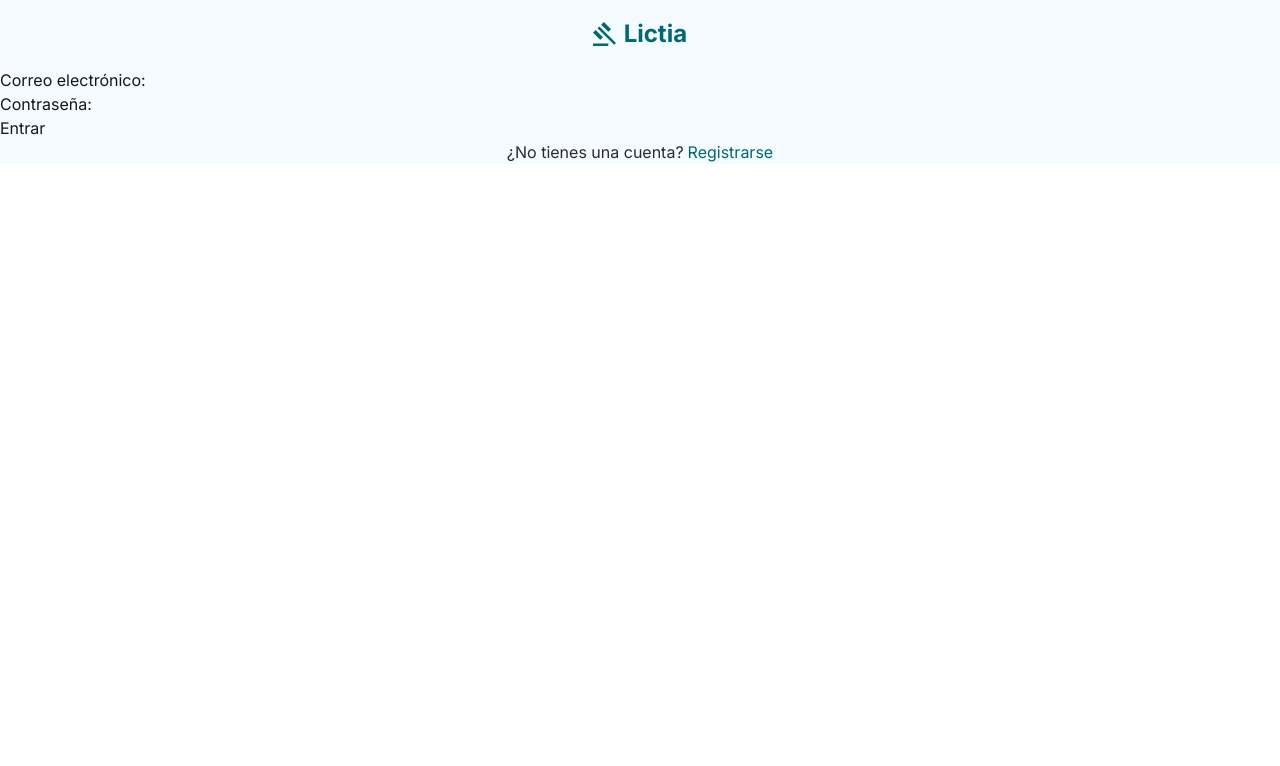
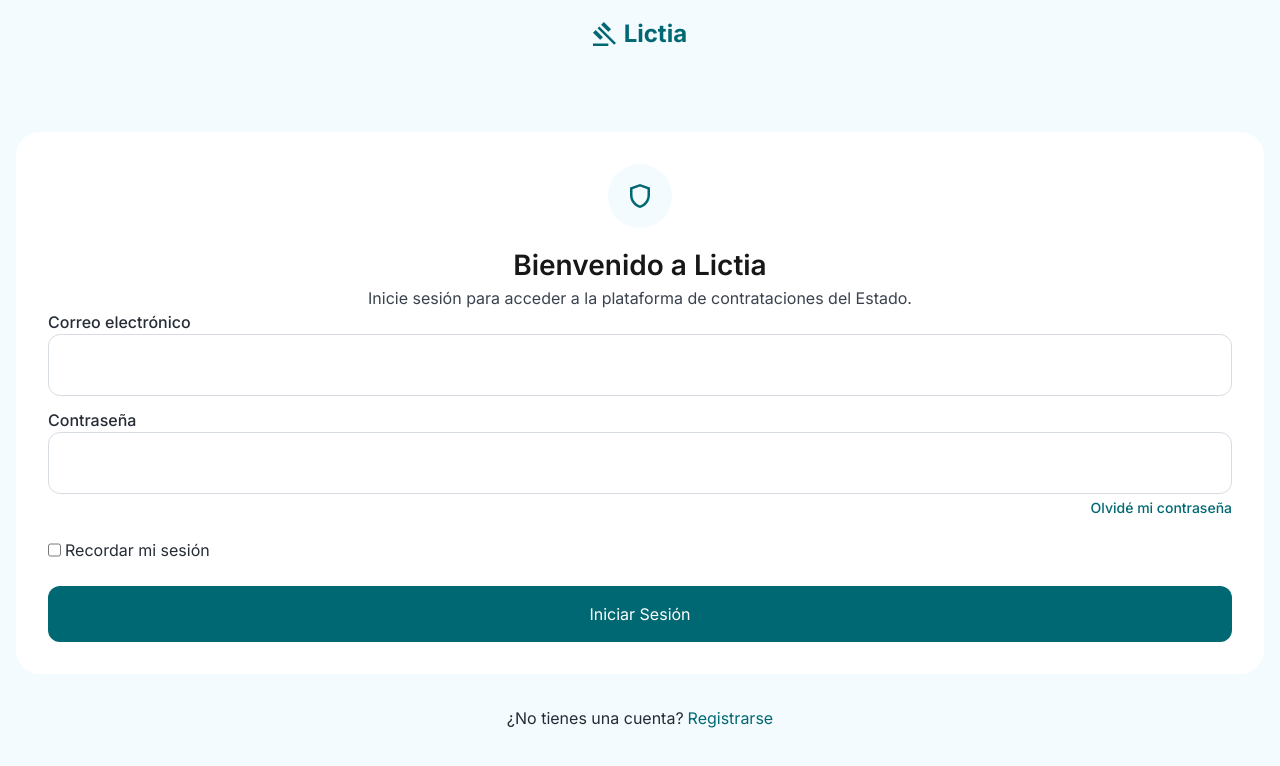
Before and after one commit to No-Country-simulation/S06-26-NC-Equipo-06, a Next.js app in the folder client/: page /auth/login in a window 1280 px wide. Shown: the top 766 px of the page. Built offline with nearby package versions, Linux system fonts and the light colour scheme; no server answers.

Commit message:
feat: implement login page with form validation, authentication handling, and global styles

```diff
--- a/client/src/app/auth/login/components/LoginForm.tsx
+++ b/client/src/app/auth/login/components/LoginForm.tsx
@@ -4,6 +4,7 @@ import React from "react";
 import { useFormik } from "formik";
 import { loginSchema, LoginFields } from "../login.schema";
 import useAuth from "@/hooks/useAuth";
+import Link from "next/link";
 
 const LoginForm = () => {
     const { login } = useAuth();
@@ -30,9 +31,18 @@ const LoginForm = () => {
     });
 
     return (
-        <form onSubmit={formik.handleSubmit}>
-            <div>
-                <label htmlFor="email">Correo electrónico:</label>
+        <form onSubmit={formik.handleSubmit} className="bg-background rounded-3xl mx-4 p-8 mb-8">
+            <div className="size-16 flex justify-center items-center bg-background-2 rounded-full mx-auto mb-4">
+                <img className="h-6 w-auto" src="/Icon/shield.svg" alt="Icono de escudo" />
+            </div>
+            <h1 className="font-semibold text-[28px] text-center">Bienvenido a Lictia</h1>
+            <p className="text-center text-text-1">
+                Inicie sesión para acceder a la
+                plataforma de contrataciones del
+                Estado.
+            </p>
+            <div className="mb-3">
+                <label htmlFor="email" className="font-medium text-text-2">Correo electrónico</label>
                 <input
                     type="email"
                     id="email"
@@ -40,13 +50,18 @@ const LoginForm = () => {
                     onChange={formik.handleChange}
                     onBlur={formik.handleBlur}
                     value={formik.values.email}
+                    className={`w-full rounded-xl py-4.5 px-4 border ${
+                        formik.touched.email && formik.errors.email
+                            ? "border-error"
+                            : "border-grey-2"
+                    }`}
                 />
                 {formik.touched.email && formik.errors.email ? (
-                    <div>{formik.errors.email}</div>
+                    <p className="text-error">{formik.errors.email}</p>
                 ) : null}
             </div>
-            <div>
-                <label htmlFor="password">Contraseña:</label>
+            <div className="mb-1">
+                <label htmlFor="password" className="font-medium text-text-2">Contraseña</label>
                 <input
                     type="password"
                     id="password"
@@ -54,13 +69,25 @@ const LoginForm = () => {
                     onChange={formik.handleChange}
                     onBlur={formik.handleBlur}
                     value={formik.values.password}
+                    className={`w-full rounded-xl py-4.5 px-4 border ${
+                        formik.touched.password && formik.errors.password
+                            ? "border-error"
+                            : "border-grey-2"
+                    }`}
                 />
                 {formik.touched.password && formik.errors.password ? (
-                    <div>{formik.errors.password}</div>
+                    <p className="text-error">{formik.errors.password}</p>
                 ) : null}
             </div>
-            <button type="submit" disabled={formik.isSubmitting}>
-                Entrar
+            <div className="flex gap-1 justify-end mb-5">
+                <Link href="/auth/reset-password" className="text-primary font-medium text-sm">Olvidé mi contraseña</Link>
+            </div>
+            <div className="flex gap-1 mb-6">
+                <input type="checkbox" id="remember-me" />
+                <label htmlFor="remember-me" className="text-text-2">Recordar mi sesión</label>
+            </div>
+            <button type="submit" disabled={formik.isSubmitting} className="w-full rounded-xl py-4 px-4 text-white bg-primary">
+                Iniciar Sesión
             </button>
             {formik.status && formik.status.error ? (
                 <div>{formik.status.error}</div>
--- a/client/src/app/auth/login/page.tsx
+++ b/client/src/app/auth/login/page.tsx
@@ -32,7 +32,7 @@ const Login = () => {
                 <img className="h-6 w-auto" src="/logo.svg" alt="Logo Lictia" />
                 <p className="text-2xl font-bold text-primary">Lictia</p>
             </header>
-            <main className="bg-background-2">
+            <main className="bg-background-2 py-16">
                 <LoginForm />
                 <div className="flex gap-1 justify-center">
                     <p className="text-center text-text-2">
--- a/client/src/app/globals.css
+++ b/client/src/app/globals.css
@@ -30,6 +30,9 @@
   --color-grey-1: #edeff3;
   --color-white: #ffffff;
   --shadow-custom: 0 4px 16px rgba(0, 0, 0, 0.15);
+  --color-error: #DC2626;
+  --color-success: #15803D;
+  --color-warning: #DB7628;
 }
 
 @theme inline {
```
Also changed, not shown: client/public/Icon/shield.svg (added), 1 other file (tests, documents, lock files or other folders).
